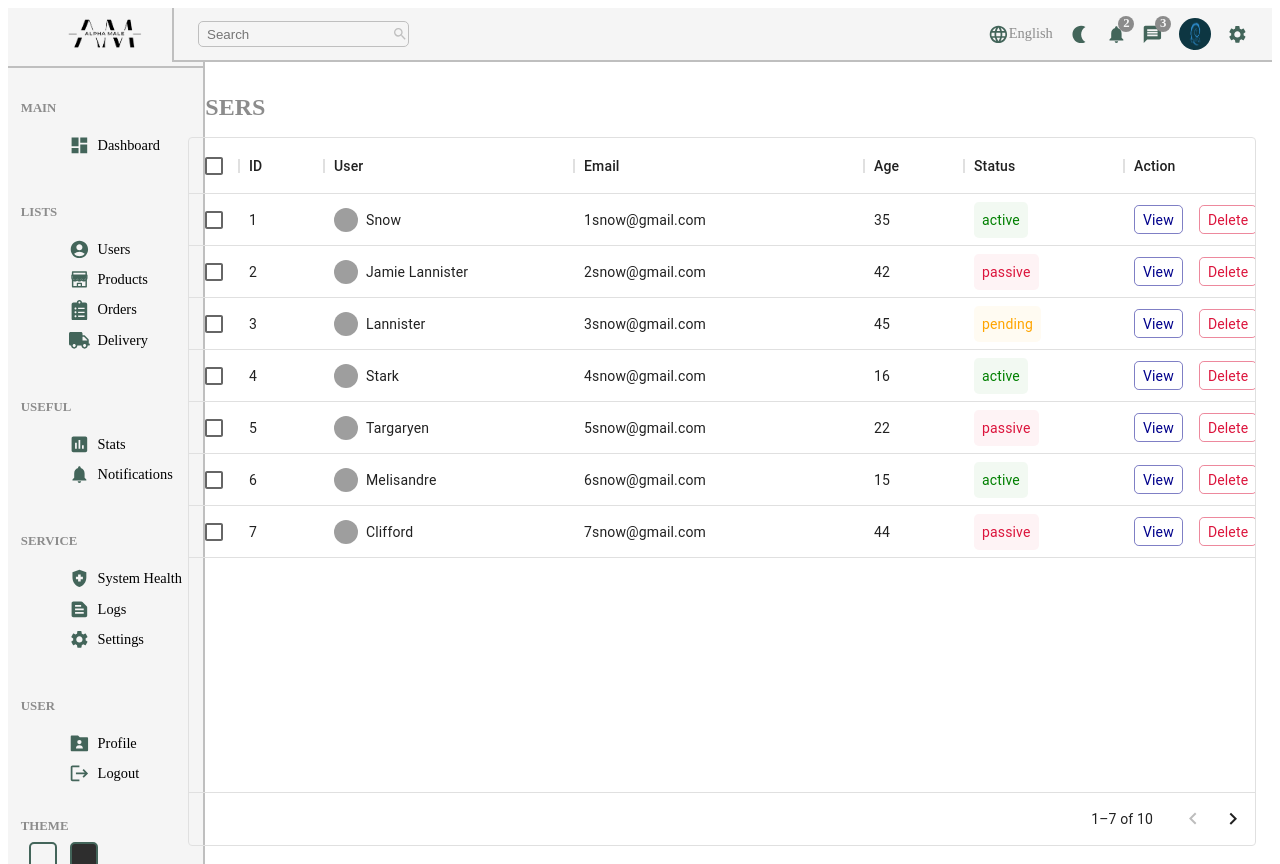
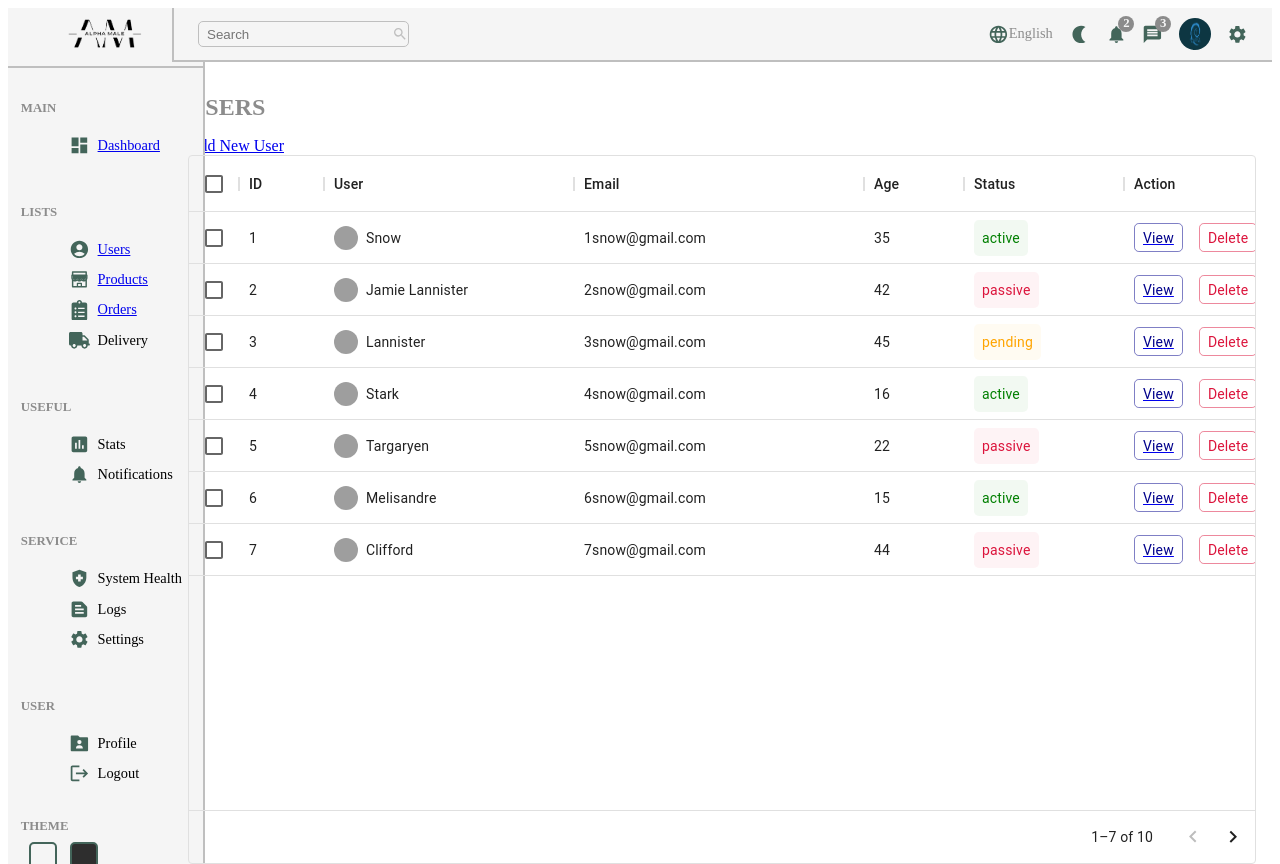
Before and after one commit to zeetaengrg/e-commerce-clothing-shop, a React (Create React App) app in the folder admin/: page /users in a window 1280 px wide. Built offline with nearby package versions, Linux system fonts and the light colour scheme; grey boxes are pictures that could not be loaded; the HTML template or start-up script is replaced by a standard one.

Commit message:
feat(page routing): routing added to respected pages

```diff
--- a/admin/src/components/templates/Sidebar/Sidebar.jsx
+++ b/admin/src/components/templates/Sidebar/Sidebar.jsx
@@ -25,27 +25,35 @@ const Sidebar = () => {
         <div className="center__main">
           <h4>Main</h4>
           <ul>
+            <Link to="/">
               <li>
                 <MdDashboard className="icon" />
                 Dashboard
               </li>
+            </Link>
           </ul>
         </div>
         <div className="center__lists">
           <h4>Lists</h4>
           <ul>
+            <Link to="/users">
               <li>
                 <MdAccountCircle className="icon" />
                 Users
               </li>
+            </Link>
+            <Link to="/products">
               <li>
                 <AiTwotoneShop className="icon" />
                 Products
               </li>
+            </Link>
+            <Link to="/orders">
               <li>
                 <FaClipboardList className="icon" />
                 Orders
               </li>
+            </Link>
             <li>
               <FaTruck className="icon" />
               Delivery
--- a/admin/src/components/templates/UserData/UserData.jsx
+++ b/admin/src/components/templates/UserData/UserData.jsx
@@ -1,5 +1,6 @@
 import { DataGrid } from "@mui/x-data-grid";
 import { userColumns, userRows } from "data/user";
+import { Link } from "react-router-dom";
 import "./UserData.scss";
 
 const UserData = () => {
@@ -11,7 +12,9 @@ const UserData = () => {
       renderCell: (params) => {
         return (
           <div className="cell-action">
-            <div className="view-btn">View</div>
+            <Link to="/users/test">
+              <div className="view-btn">View</div>
+            </Link>
             <div className="delete-btn">Delete</div>
           </div>
         );
@@ -21,7 +24,12 @@ const UserData = () => {
 
   return (
     <div className="user">
-      <h1>Users</h1>
+      <div className="user-top">
+        <h1>Users</h1>
+        <Link to="/users/new">
+          <div className="add-btn">Add New User</div>
+        </Link>
+      </div>
       <DataGrid
         rows={userRows}
         columns={userColumns.concat(actionColumn)}
```
Lines whose indentation alone changed are shown as unchanged.
